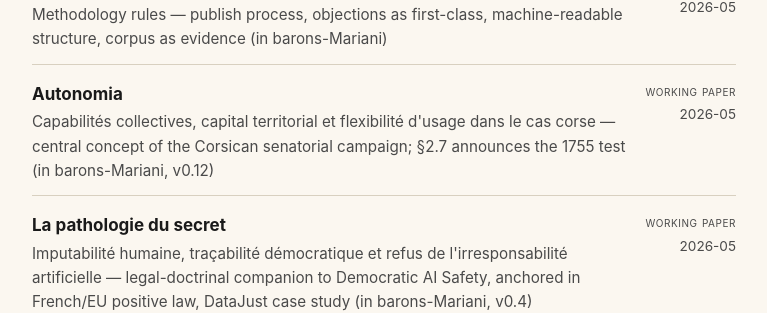
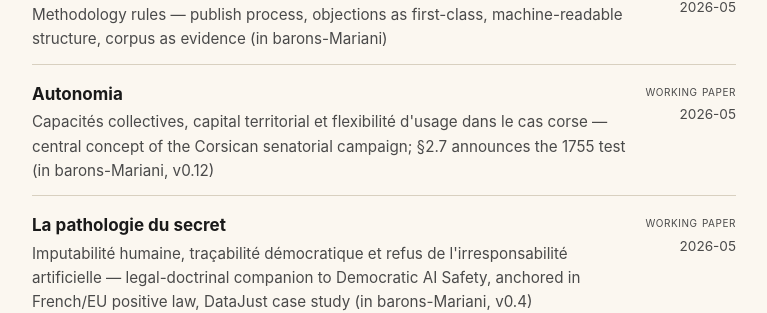
Before and after one commit to JeanHuguesRobert/FractaVolta, a Jekyll site: the page built from docs/papers.md, in a window 1280 px wide and 900 px high, scrolled down 2998 px. Shown: the part 148-461 px from the top of the window, without its empty margins (56-823 px from the left). Built offline with Jekyll 4.4.1, drawn with Linux system fonts in a browser that asks for light colours.

Commit message:
Normalize French terminology from capabilités to capacités

```diff
--- a/docs/_data/papers.yml
+++ b/docs/_data/papers.yml
@@ -132,7 +132,7 @@
       url: https://github.com/JeanHuguesRobert/barons-Mariani/blob/main/research/second_method.md
 
     - title: Autonomia
-      subtitle: Capabilités collectives, capital territorial et flexibilité d'usage dans le cas corse — central concept of the Corsican senatorial campaign; §2.7 announces the 1755 test (in barons-Mariani, v0.12)
+      subtitle: Capacités collectives, capital territorial et flexibilité d'usage dans le cas corse — central concept of the Corsican senatorial campaign; §2.7 announces the 1755 test (in barons-Mariani, v0.12)
       date: 2026-05
       kind: working-paper
       url: https://github.com/JeanHuguesRobert/barons-Mariani/blob/main/research/autonomia.md
```
Also changed, not shown: research/LE_RESEAU_INCONSCIENT.md (+1 -1 lines).
